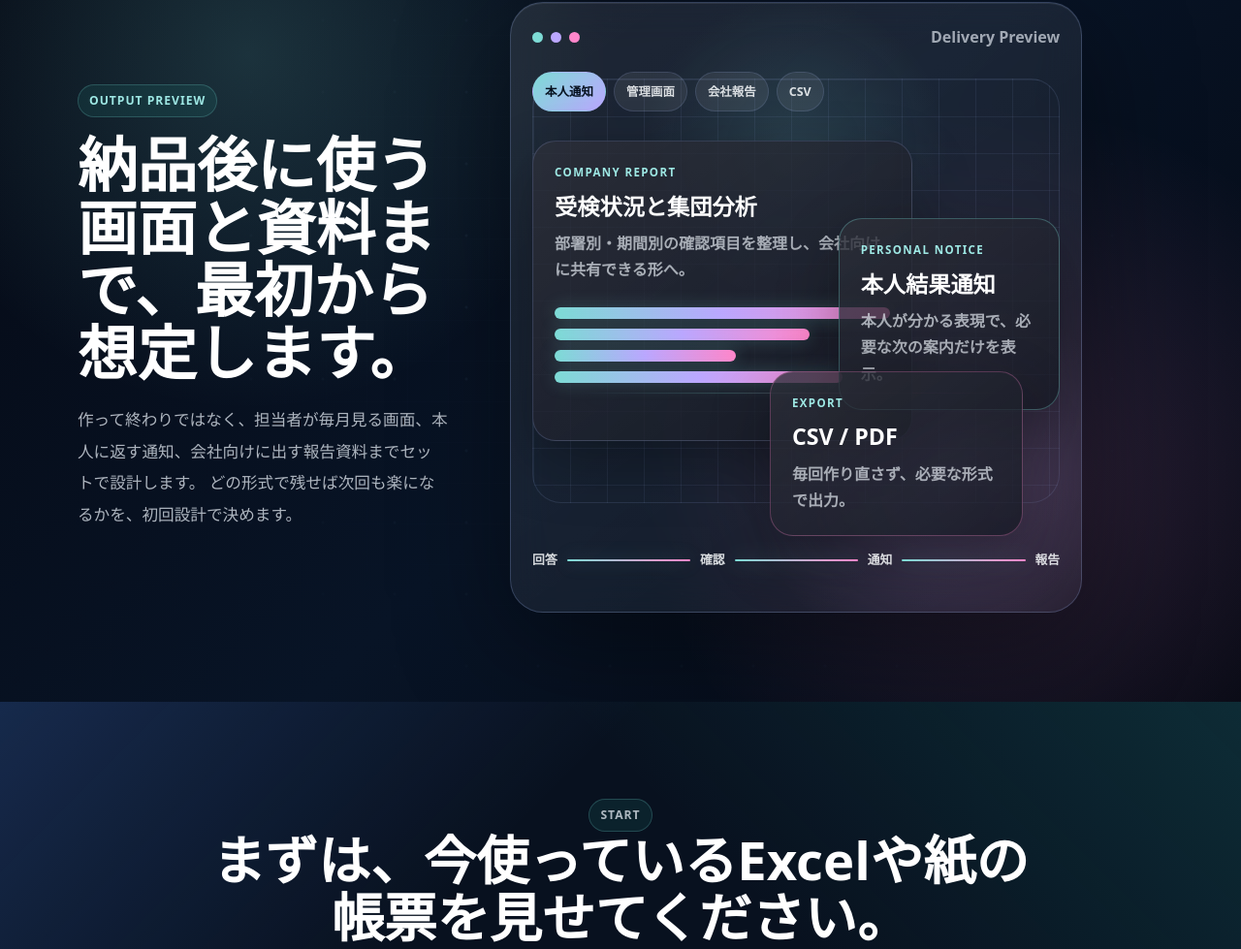
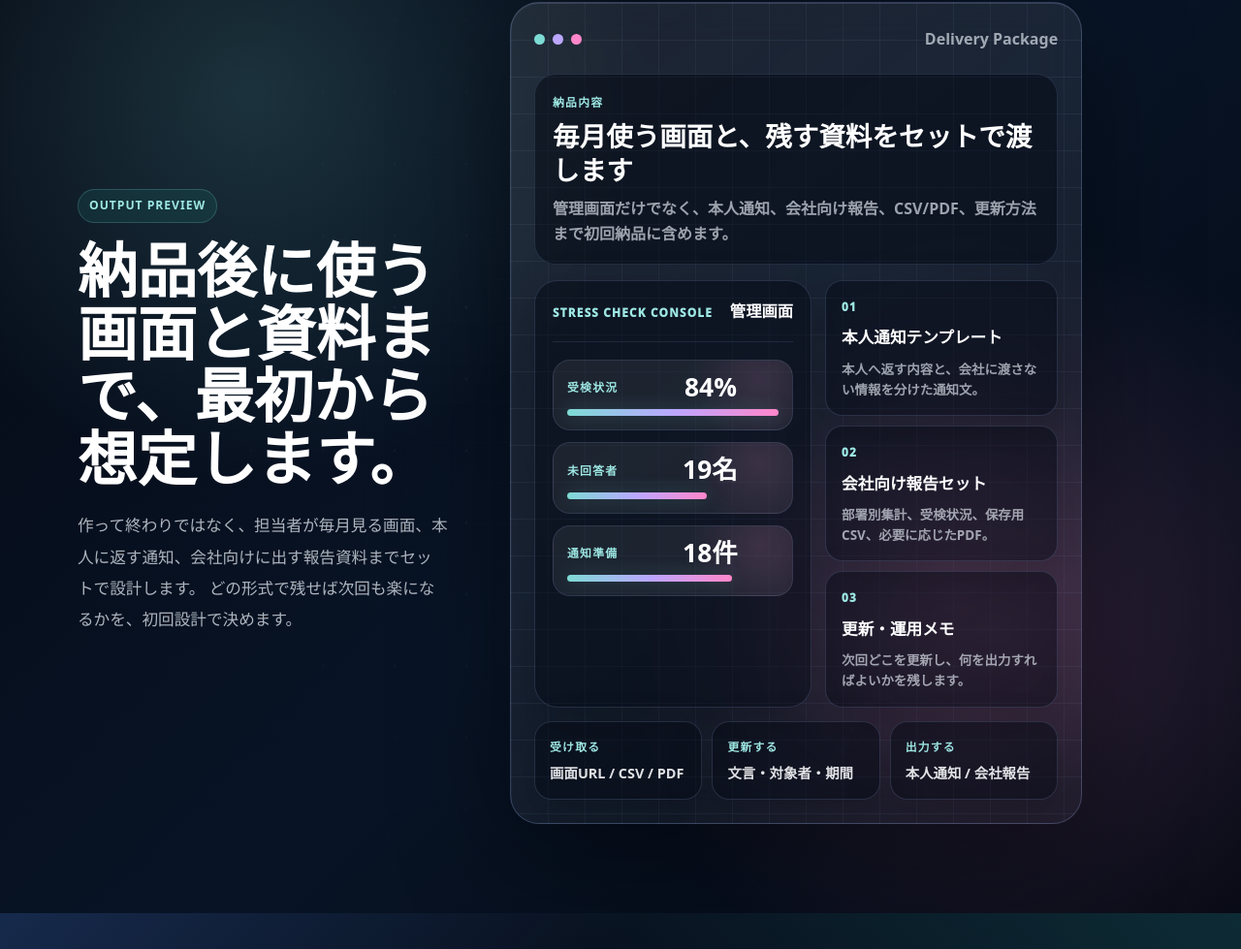
Before and after one commit to ob198-cpu/stresscheck, a plain HTML site: page infom-lp-sample/index.html in a window 1280 px wide. Shown: the part 8795-9774 px from the top of the page at 97% size. Drawn offline with Linux system fonts and the light colour scheme; animation ran at ten frames a second.

Commit message:
Clarify stresscheck delivery package

```diff
--- a/infom-lp-sample/index.html
+++ b/infom-lp-sample/index.html
@@ -496,37 +496,54 @@
           </p>
         </div>
 
-        <div class="output-lab">
-          <div class="output-lab-head">
+        <div class="deliverable-console">
+          <div class="deliverable-head">
             <span></span><span></span><span></span>
-            <strong>Delivery Preview</strong>
+            <strong>Delivery Package</strong>
           </div>
-          <div class="output-tabs">
-            <span>本人通知</span>
-            <span>管理画面</span>
-            <span>会社報告</span>
-            <span>CSV</span>
+
+          <div class="deliverable-summary">
+            <span>納品内容</span>
+            <strong>毎月使う画面と、残す資料をセットで渡します</strong>
+            <p>管理画面だけでなく、本人通知、会社向け報告、CSV/PDF、更新方法まで初回納品に含めます。</p>
           </div>
-          <div class="output-document">
-            <div class="document-panel main-report">
-              <small>Company Report</small>
-              <strong>受検状況と集団分析</strong>
-              <p>部署別・期間別の確認項目を整理し、会社向けに共有できる形へ。</p>
-              <div class="report-bars"><i></i><i></i><i></i><i></i></div>
+
+          <div class="deliverable-layout">
+            <div class="deliverable-dashboard">
+              <div class="deliverable-window-head">
+                <span>Stress Check Console</span>
+                <strong>管理画面</strong>
+              </div>
+              <div class="deliverable-screen">
+                <div><span>受検状況</span><strong>84%</strong><i></i></div>
+                <div><span>未回答者</span><strong>19名</strong><i></i></div>
+                <div><span>通知準備</span><strong>18件</strong><i></i></div>
+              </div>
             </div>
-            <div class="document-panel personal-note">
-              <small>Personal Notice</small>
-              <strong>本人結果通知</strong>
-              <p>本人が分かる表現で、必要な次の案内だけを表示。</p>
-            </div>
-            <div class="document-panel export-card">
-              <small>Export</small>
-              <strong>CSV / PDF</strong>
-              <p>毎回作り直さず、必要な形式で出力。</p>
+
+            <div class="deliverable-files">
+              <article>
+                <span>01</span>
+                <strong>本人通知テンプレート</strong>
+                <p>本人へ返す内容と、会社に渡さない情報を分けた通知文。</p>
+              </article>
+              <article>
+                <span>02</span>
+                <strong>会社向け報告セット</strong>
+                <p>部署別集計、受検状況、保存用CSV、必要に応じたPDF。</p>
+              </article>
+              <article>
+                <span>03</span>
+                <strong>更新・運用メモ</strong>
+                <p>次回どこを更新し、何を出力すればよいかを残します。</p>
+              </article>
             </div>
           </div>
-          <div class="output-footer-strip">
-            <span>回答</span><i></i><span>確認</span><i></i><span>通知</span><i></i><span>報告</span>
+
+          <div class="deliverable-handoff">
+            <div><span>受け取る</span><strong>画面URL / CSV / PDF</strong></div>
+            <div><span>更新する</span><strong>文言・対象者・期間</strong></div>
+            <div><span>出力する</span><strong>本人通知 / 会社報告</strong></div>
           </div>
         </div>
       </div>
```
Also changed, not shown: infom-lp-sample/styles.css.
